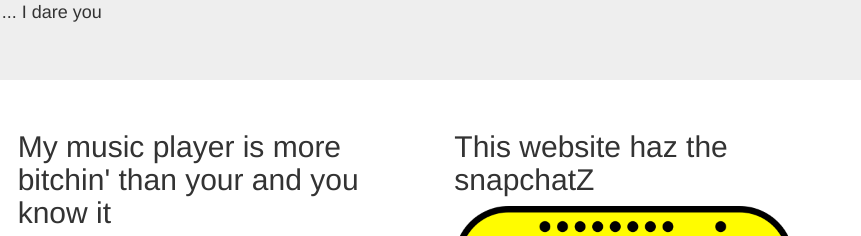
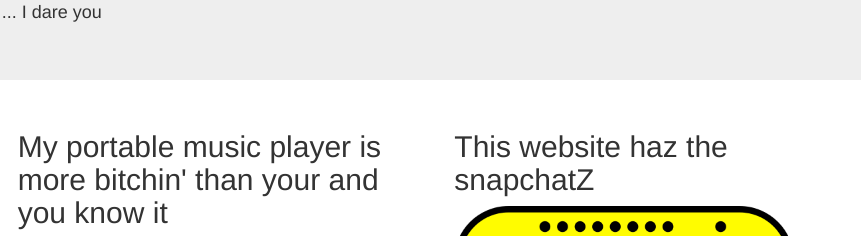
Before and after one commit to flyingoatmeal/flyingoatmeal.github.io, a plain HTML site: page index.html in a window 1280 px wide. Shown: the part 1136-1372 px from the top of the page, 419-1280 px from the left. Drawn offline with Linux system fonts and the light colour scheme.

Commit message:
10:38_7-27-2017

```diff
--- a/index.html
+++ b/index.html
@@ -37,7 +37,7 @@
         <p><marquee><a class="btn btn-default" href="https://s-media-cache-ak0.pinimg.com/736x/a7/d2/d2/a7d2d259f04f8a1b3b3e3dac41945c2a.jpg">Learn more &raquo;</a></marquee></p>
     </div>
     <div class="col-md-4">
-        <h2>My music player is more bitchin' than your and you know it</h2>
+        <h2>My portable music player is more bitchin' than your and you know it</h2>
 	<img src="img/music.jpg"  style="width:408px;height:307px;"/>
 	<p>when you want to lisen to music and you have to work outside but your smartphone battery is dead.</p>
 	<p><marquee><a class="btn btn-default" href="img/music.jpg">Learn more &raquo;</a></marquee></p>
@@ -57,10 +57,10 @@
 	<p>Plus you have to remind him that he is the giraffe, NOT ME</p>
     </div>
     <div class="col-md-4">
-	<a href="links/z1.html"/><h1>so many "Z"</h1></a>
+	<a href="links/z1.html" /><h1>so many "Z"</h1> </a>
 	<h4>find my snapcode and add me on snapchat, I DARE YOU TO ... also i'll add you back</h4>
 	<h5>its hard to find, but it's defently on the server</h5>
-	<a href="links/food.html"/><h1>FOOD</h1></a>
+	<a href="links/food.html"/><h1>FOOD</h1> </a>
 	<h2>we all herd of "over 9,000" but what about "under 9,000" or "around 9,000"</h2>
 	<h3><marquee>spoonerism ... its a real word!</marquee></h3>
 	<a href="https://www.google.com/#q=Define+spoonerism" /><h4><marquee>click here to see the proof...</marquee></h4></a>
```
